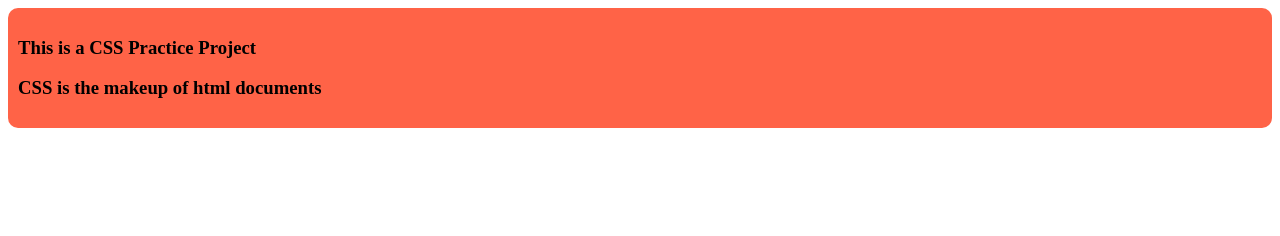
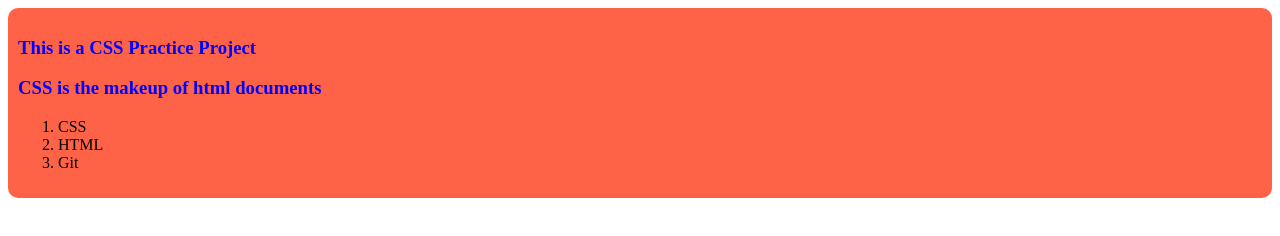
Before and after one commit to rummansaaqeb/css-project-practice, a plain HTML site: page index.html in a window 1280 px wide. Drawn offline with Linux system fonts and the light colour scheme.

Commit message:
Styling H3

```diff
--- a/index.html
+++ b/index.html
@@ -10,6 +10,11 @@
     <div>
         <h3>This is a CSS Practice Project</h3>
     <h3>CSS is the makeup of html documents</h3>
+    <ol>
+        <li>CSS</li>
+        <li>HTML</li>
+        <li>Git</li>
+    </ol>
 
     </div>
 
--- a/styles/style.css
+++ b/styles/style.css
@@ -5,3 +5,6 @@ div{
     border-radius: 10px;
     box-shadow: 10px;
 }
+h3{
+    color: blue;
+}
```
